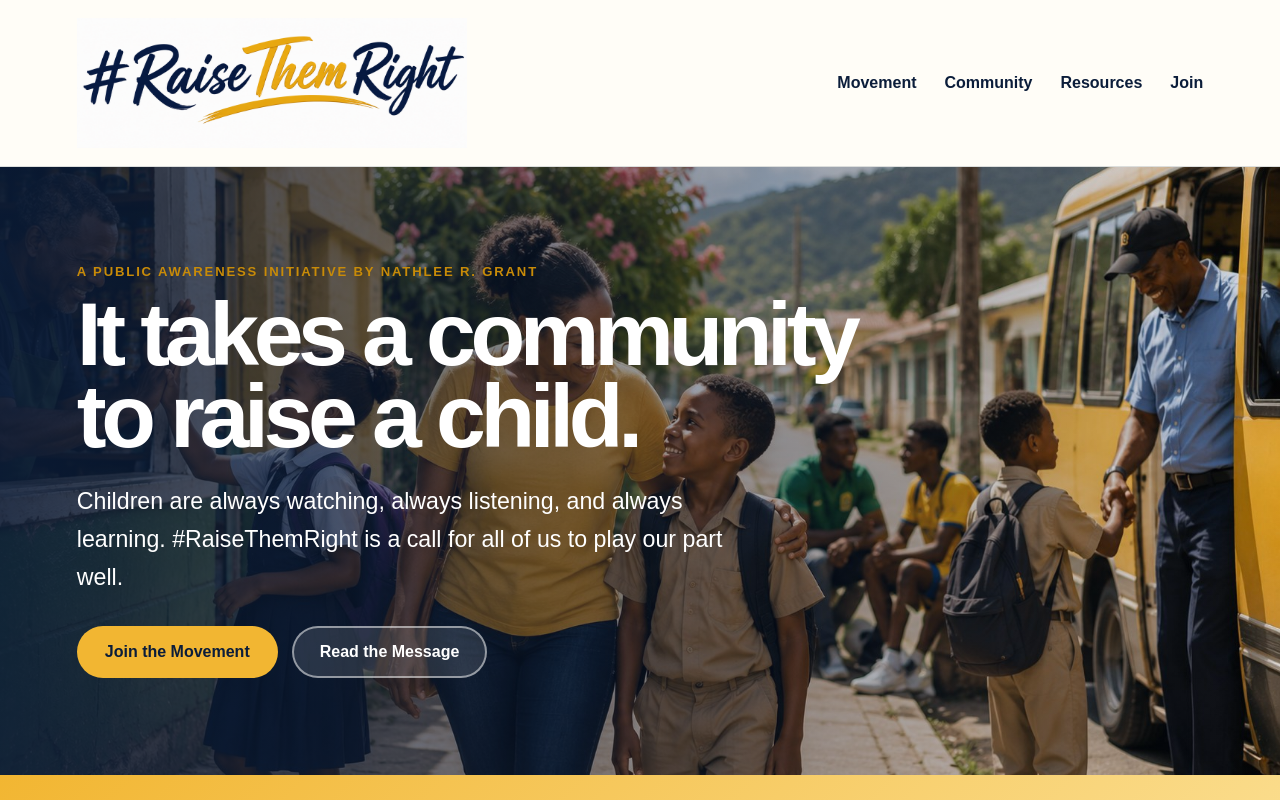
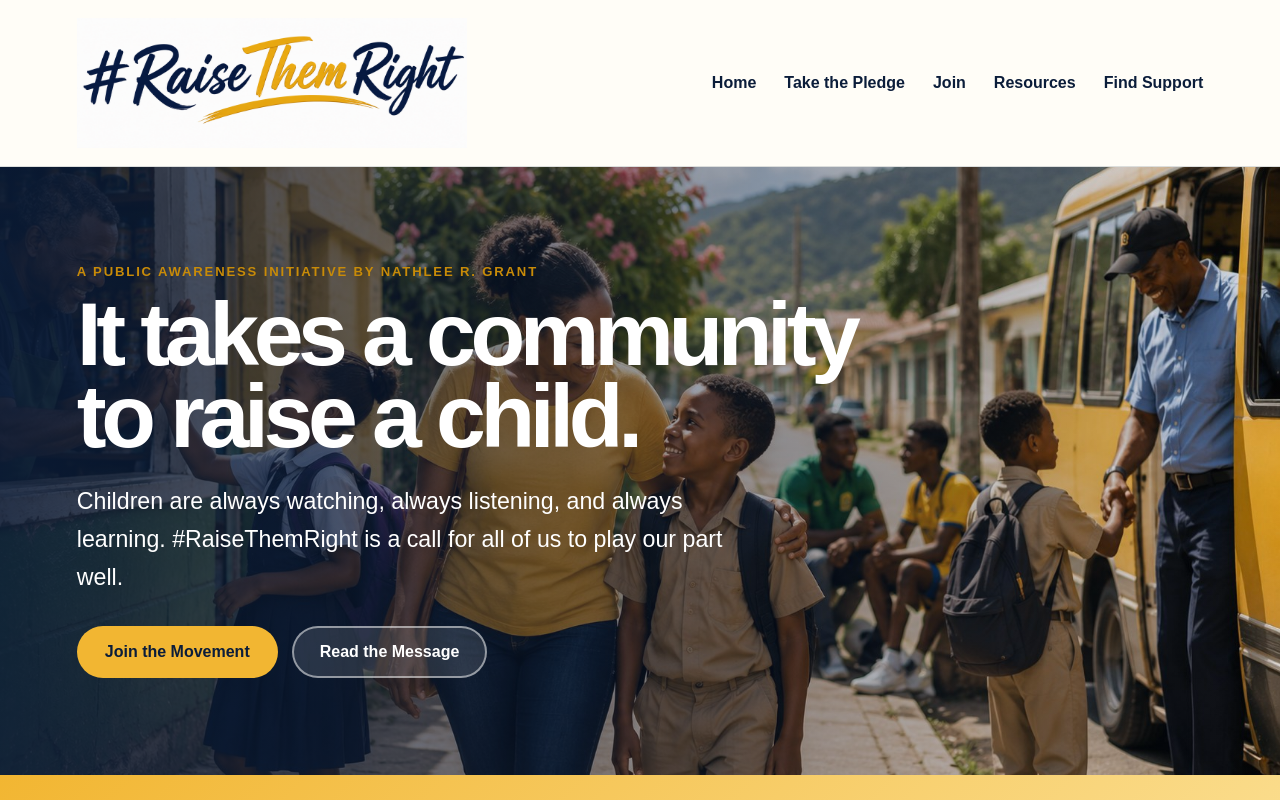
Before and after one commit to nathleegrant-lang/raise-them-right, a Next.js app: page / in a window 1280 px wide. Shown: the top 800 px of the page. Built offline with nearby package versions, Linux system fonts and the light colour scheme.

Commit message:
Update page.tsx

```diff
--- a/src/app/page.tsx
+++ b/src/app/page.tsx
@@ -43,10 +43,11 @@ export default function Home() {
           />
         </a>
         <nav className="nav-links" aria-label="Main navigation">
-          <a href="#movement">Movement</a>
-          <a href="#community">Community</a>
+          <a href="/">Home</a>
+          <a href="/pledge">Take the Pledge</a>
+          <a href="/join">Join</a>
           <a href="/resources">Resources</a>
-          <a href="/join">Join</a>
+          <a href="/support">Find Support</a>
         </nav>
       </header>
 
```
